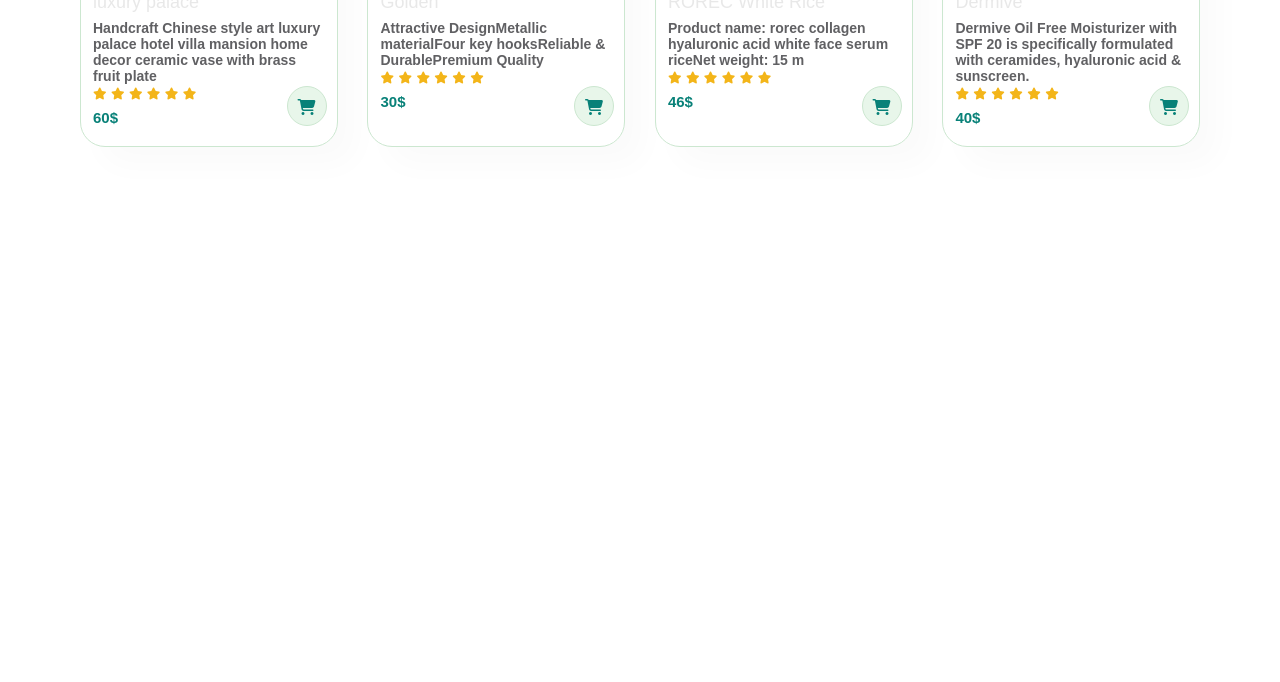
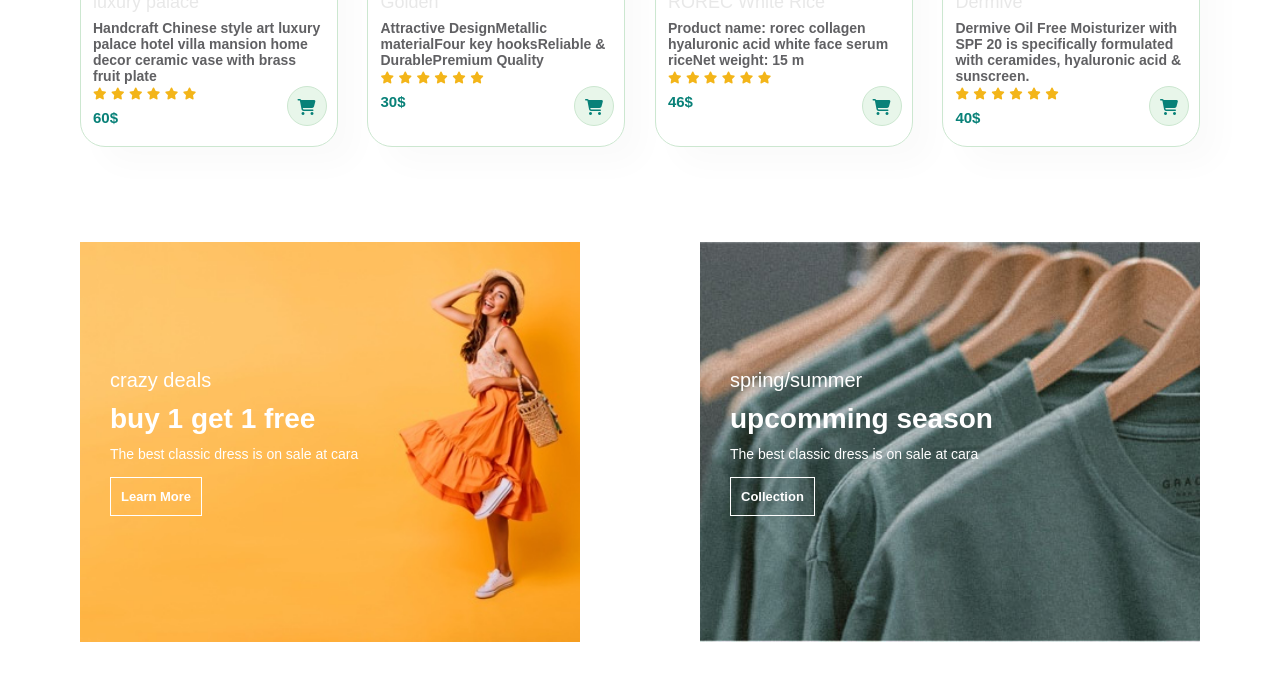
Before and after one commit to rashadalii/Full-Ecommerce-WebSite, a plain HTML site: page index.html in a window 1280 px wide. Shown: the part 9177-9859 px from the top of the page. Before the commit the page ends 9379 px from the top, so only its background shows below. Drawn offline with nearby package versions, Linux system fonts and the light colour scheme.

Commit message:
banner added

```diff
--- a/index.html
+++ b/index.html
@@ -117,6 +117,22 @@
         </div>
     </section>
 
+    <section id="sm-banner" class="section-p1">
+        <div class="banner-box col-6 ">
+            <h4>crazy deals</h4>
+            <h2>buy 1 get 1 free</h2>
+            <span>The best classic dress is on sale at cara</span>
+            <button class="white">Learn More</button>
+        </div>
+        <div class="banner-box col-6 banner-box2 ">
+            <h4>spring/summer</h4>
+            <h2>upcomming season</h2>
+            <span>The best classic dress is on sale at cara</span>
+            <button class="white">Collection</button>
+        </div>
+
+    </section>
+
 
 
 
--- a/style.css
+++ b/style.css
@@ -50,6 +50,25 @@ button.normal {
     outline: none;
     transition: 0.2s;
 
+}
+
+
+button.white {
+    font-size: 13px;
+    font-weight: 600;
+    padding: 11px 10px;
+    color: #fff;
+    background-color:transparent;
+    cursor: pointer;
+    border: 1px solid #fff;
+    outline: none;
+    transition: 0.2s;
+
+}
+
+#sm-banner .banner-box:hover button{
+    background: #088178;
+    border: 1px solid #088178;
 }
 
 
@@ -309,3 +328,46 @@ button.normal {
     background: #088178;
     color: #fff;
 }
+
+#sm-banner {
+    display: flex;
+    justify-content: space-between;
+    flex-wrap: wrap;
+
+}
+
+#sm-banner .banner-box {
+    display: flex;
+    flex-direction: column;
+    justify-content: center;
+    align-items: flex-start;
+    background-image: url(img/b17.jpg);
+    min-width: 500px;
+    height: 50vh;
+    background-size: cover;
+    background-position: center;
+    padding: 30px;
+}
+
+#sm-banner .banner-box2{
+    background-image: url("img/b10.jpg");
+}
+
+#sm-banner h4 {
+    color: #fff;
+    font-size: 20px;
+    font-weight: 300;
+}
+
+#sm-banner h2 {
+    color: #fff;
+    font-size: 28px;
+    font-weight: 800;
+}
+
+#sm-banner span{
+    color: #fff;
+    font-size: 14px;
+    font-weight: 500;
+    padding-bottom: 15px;
+}
```
Also changed, not shown: img/b10.jpg (added), img/b17.jpg (added), img/b18.jpg (added).
